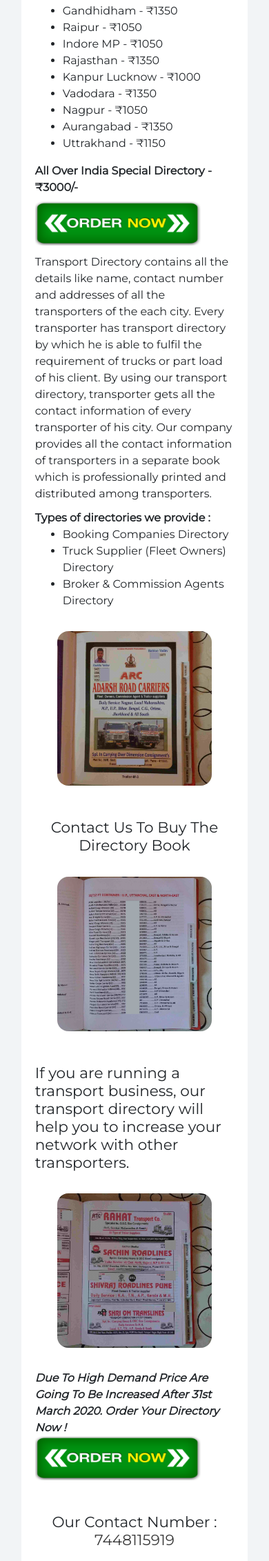
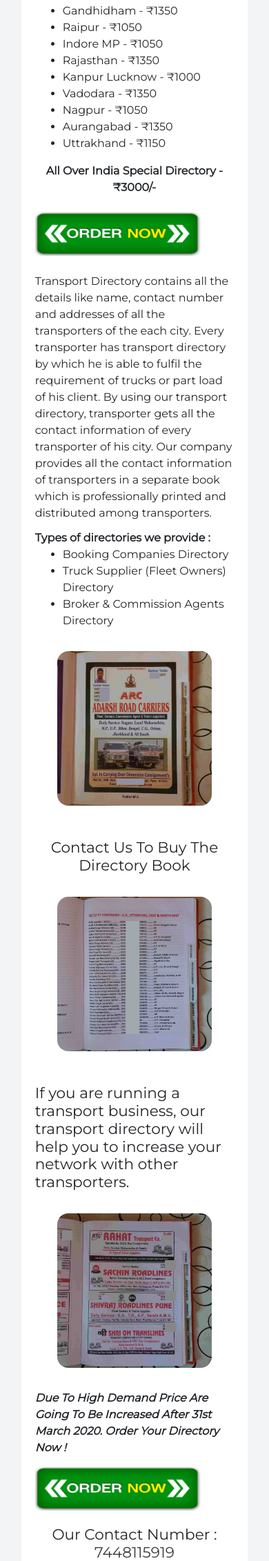
Before and after one commit to hktransport919/hktransport919, a PHP site: page /transport-directory/ in a window 390 px wide. Shown: the part 811-3074 px from the top of the page at 69% size. Run offline with PHP 8.4, Linux system fonts and the light colour scheme.

Commit message:
New Changes to blog -3

```diff
--- a/transport-directory/blog.css
+++ b/transport-directory/blog.css
@@ -73,6 +73,7 @@ body {
 #orderImage{
   height: 4em;
   width: 15em;
+  margin: 5% 0;
 }
 
 @media only screen and (max-width: 480px) {
@@ -91,6 +92,9 @@ body {
     width: 14em;
     height: 14em;
   }
+  .blog-prices{
+    text-align: center;
+  }
   #mainImage{
     width:14em;
     height: 21em;
--- a/transport-directory/index.html
+++ b/transport-directory/index.html
@@ -123,9 +123,9 @@
               <li>Aurangabad - ₹1350</li>
               <li>Uttrakhand - ₹1150</li>
             </ul>
-            <span class="font-weight-bold">
+            <div class="font-weight-bold blog-prices">
               All Over India Special Directory - ₹3000/-
-            </span>
+            </div>
           </h3>
           <!-- order now button -->
           <a href="tel:+917448115919">
@@ -195,7 +195,7 @@
             </a>
           </h3>
 
-          <h2 class="mt-5 text-center">
+          <h2 class=" text-center">
             Our Contact Number :
             <a style="color: #3b3b3b;" href="tel:+917448115919">
               <span>7448115919</span>
```
